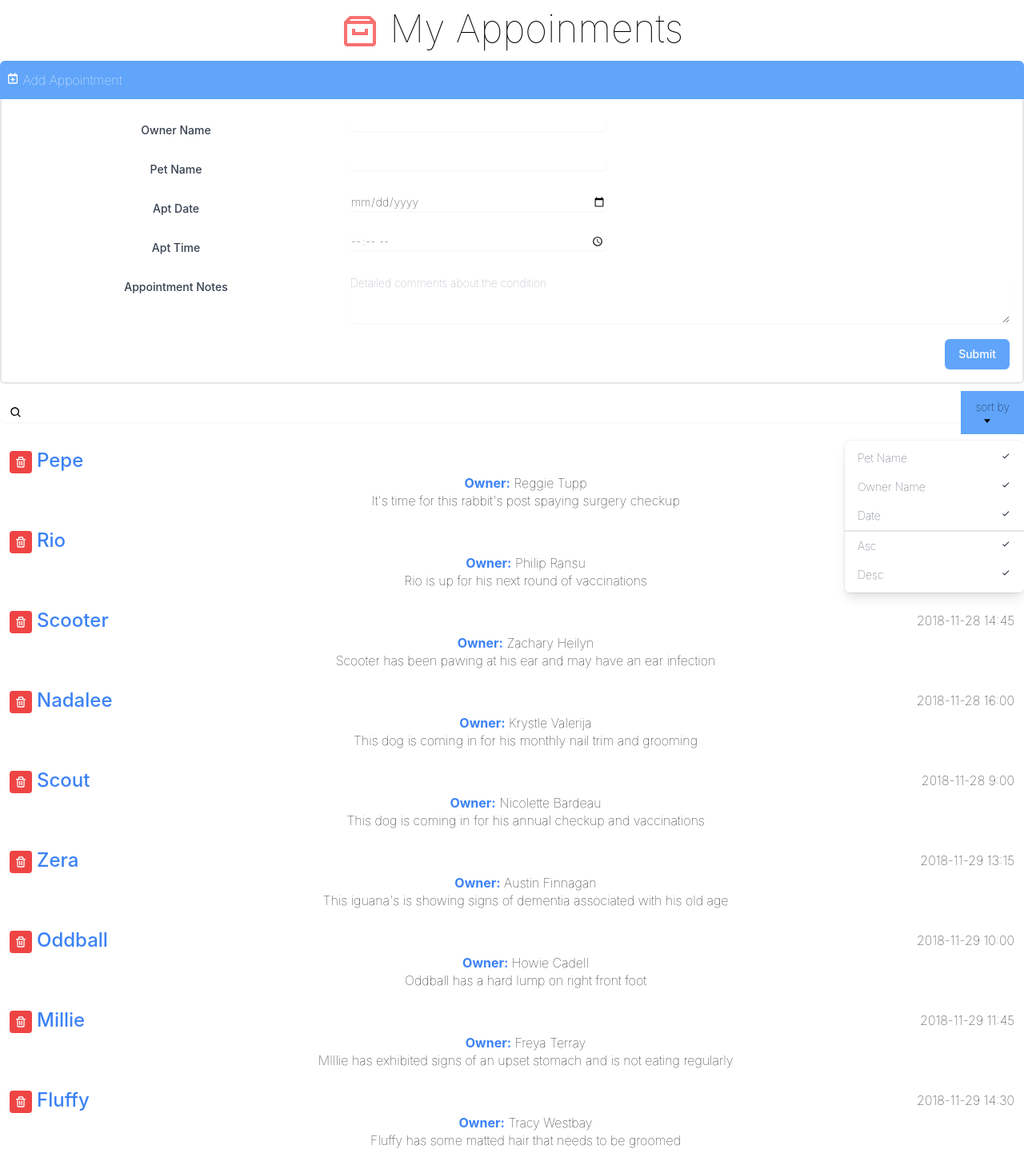
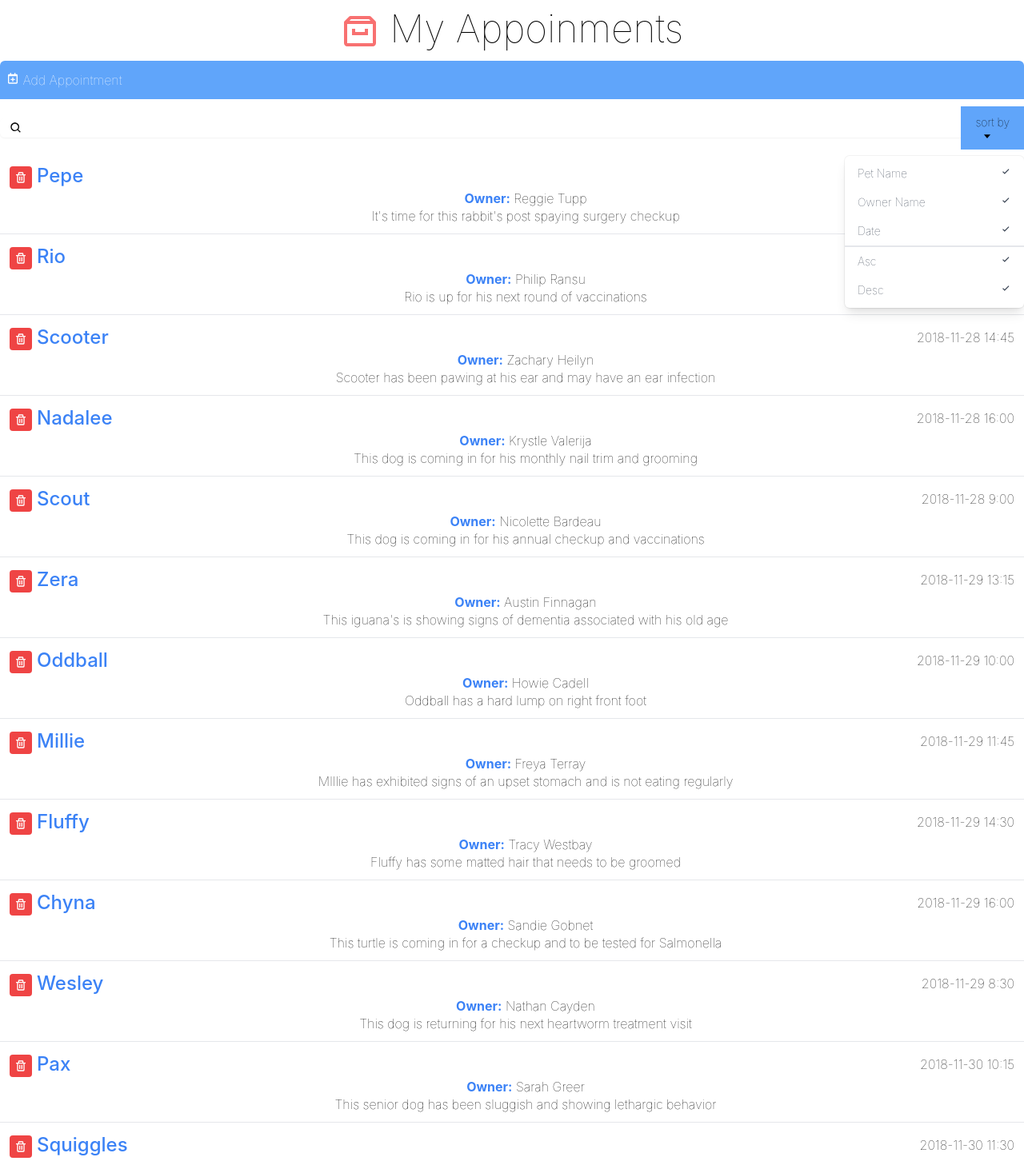
Before and after one commit to forgotten-acolyte/react-pet-visit-appointment, a React (Create React App) app: page / in a window 1280 px wide. Shown: the top 1452 px of the page at 80% size. Built offline with nearby package versions, Linux system fonts and the light colour scheme.

Commit message:
Added toggle ability on add form button
Added toggle ability on add form button

```diff
--- a/src/App.js
+++ b/src/App.js
@@ -6,6 +6,7 @@ import { BiCalendar, BiArchive, BiTrash } from "react-icons/bi";
 import Search   from "./components/Search"
 import AddAppointment from "./components/AddAppointment";
 import AppointmentInfo from "./components/AppointmentInfo";
+import appointmentList from "./data.json"
 
 function App(){
   return(
@@ -17,7 +18,10 @@ function App(){
       <Search />
 
       <ul className="divide-y divide-gray-200">
-        <AppointmentInfo />
+        {appointmentList
+          .map(appointment => (
+            <AppointmentInfo key={appointment.id} appointment= {appointment} />
+          ))}
       </ul>
 
     </div>
--- a/src/components/AddAppointment.js
+++ b/src/components/AddAppointment.js
@@ -1,11 +1,17 @@
 import {BiCalendarPlus} from "react-icons/bi";
+import { useState } from "react";
 
 const AddAppoinment = () => {
+
+    let[toggleForm, setToggleForm] = useState(false);
+
     return(
         <div>
-        <button className="bg-blue-400 text-white px-2 py-3 w-full text-left rounded-t-md">
+            <button onClick={() => {setToggleForm(!toggleForm)}}  className="bg-blue-400 text-white px-2 py-3 w-full text-left rounded-t-md">
                 <div><BiCalendarPlus className="inline-block align-text-top" />  Add Appointment</div>
             </button>
+
+           {toggleForm &&
              <div className="border-r-2 border-b-2 border-l-2 border-light-blue-500 rounded-b-md pl-4 pr-4 pb-4">
              <div className="sm:grid sm:grid-cols-3 sm:gap-4 sm:items-start  sm:pt-5">
                  <label htmlFor="ownerName" className="block text-sm font-medium text-gray-700 sm:mt-px sm:pt-2">
@@ -66,6 +72,7 @@ const AddAppoinment = () => {
                  </div>
              </div>
              </div>
+           }
       </div>
     )
 }
--- a/src/components/AppointmentInfo.js
+++ b/src/components/AppointmentInfo.js
@@ -1,12 +1,10 @@
-import appointmentList from "../data.json"
 import { BiTrash } from "react-icons/bi";
 
-const AppointmentInfo = () => {
+const AppointmentInfo = ({appointment}) => {
+
+
     return(
-        <ul>
-             {appointmentList
-          .map(appointment => (
-            <li className="px-3 py-3 flex items-start">
+         <li className="px-3 py-3 flex items-start">
             <button type="button"
               className="p-1.5 mr-1.5 mt-1 rounded text-white bg-red-500 hover:bg-yellow-700 focus:outline-none focus:ring-2 focus:ring-offset-2 focus:ring-blue-500">
               <BiTrash /></button>
@@ -15,12 +13,10 @@ const AppointmentInfo = () => {
                 <span className="flex-none font-medium text-2xl text-blue-500">{appointment.petName}</span>
                 <span className="flex-grow text-right">{appointment.aptDate}</span>
               </div>
-              <div><b className="font-bold text-blue-500">Owner:</b> {appointment.ownerName}</div>
+              <div> <b className="font-bold text-blue-500">Owner:</b> {appointment.ownerName}</div>
               <div className="leading-tight">{appointment.aptNotes}</div>
             </div>
-          </li>
-          ))}
-        </ul>
+        </li>
     )
 }
 
```
Lines whose indentation alone changed are shown as unchanged.
